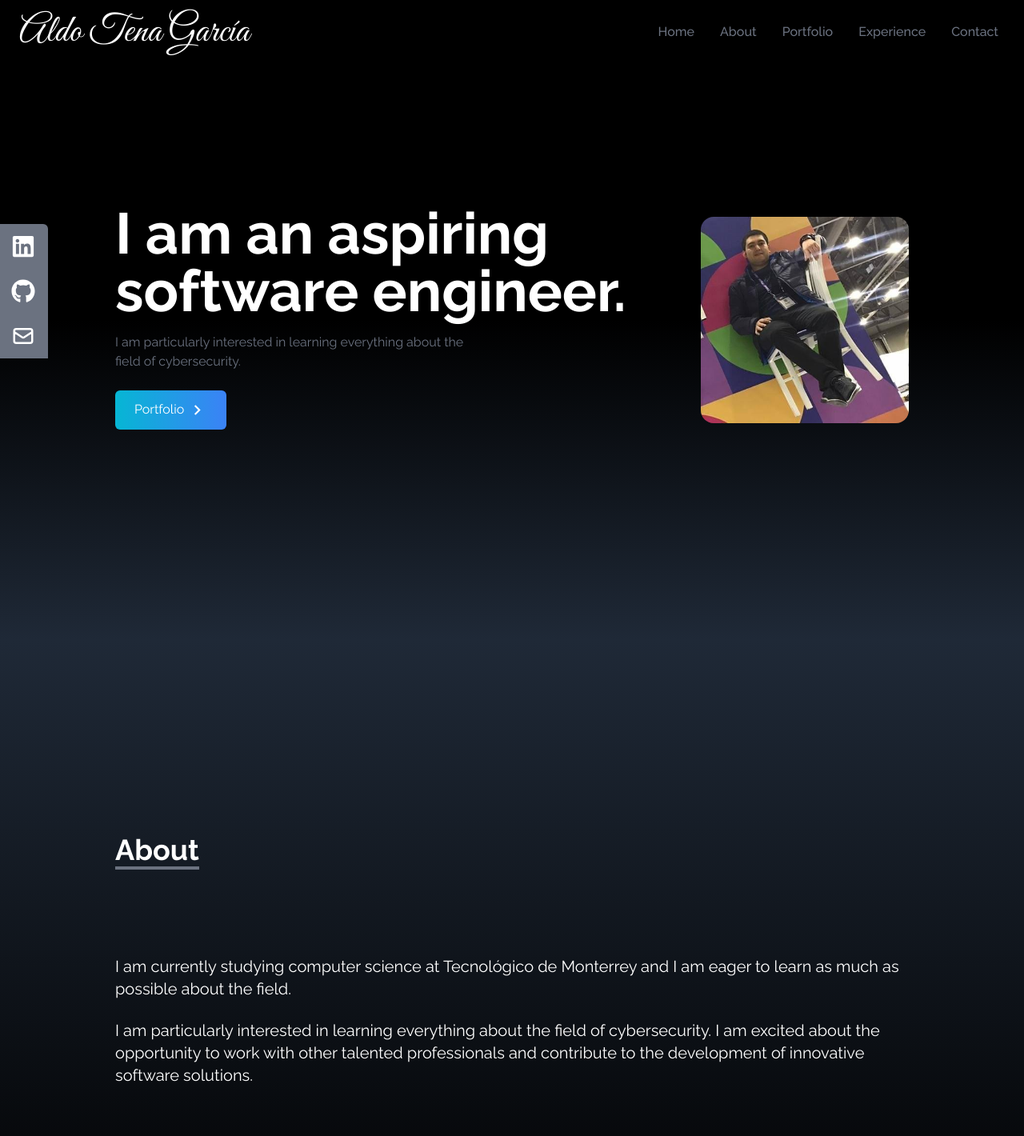
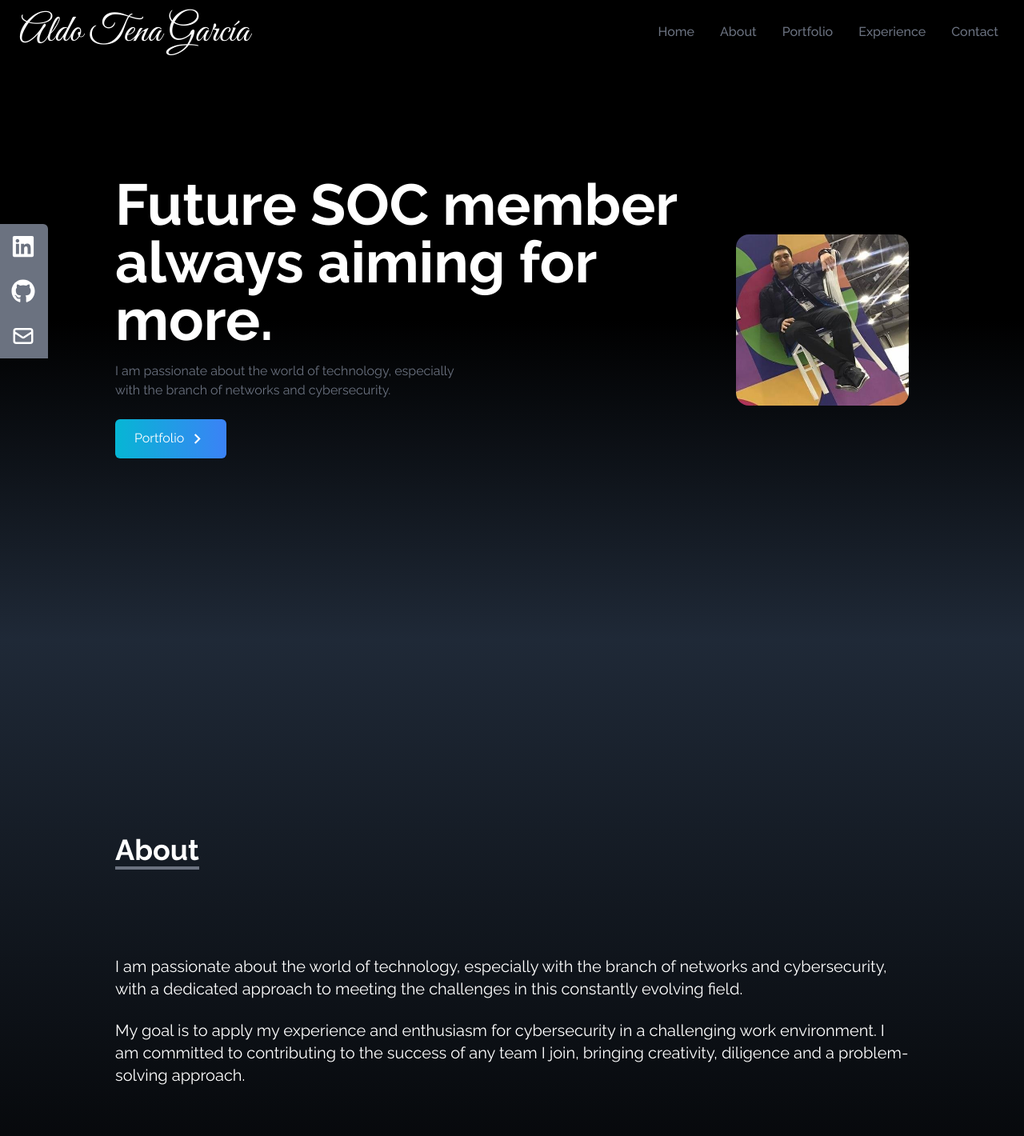
Before and after one commit to ATG-5222/atg-portfolio, a React (Create React App) app: page / in a window 1280 px wide. Shown: the top 1420 px of the page at 80% size. Built offline with nearby package versions, Linux system fonts and the light colour scheme.

Commit message:
Cambiar descripción de Home y About

```diff
--- a/src/components/About.jsx
+++ b/src/components/About.jsx
@@ -12,16 +12,12 @@
             About
           </p>
         </div>
-
         <p className="text-xl mt-20">
-          I am currently studying computer science at Tecnológico de Monterrey and I am eager to learn as much as possible about the field.
+        I am passionate about the world of technology, especially with the branch of networks and cybersecurity, with a dedicated approach to meeting the challenges in this constantly evolving field.
         </p>
-
         <br />
-
         <p className="text-xl">
-          I am particularly interested in learning everything about the field of cybersecurity.
-          I am excited about the opportunity to work with other talented professionals and contribute to the development of innovative software solutions.
+        My goal is to apply my experience and enthusiasm for cybersecurity in a challenging work environment. I am committed to contributing to the success of any team I join, bringing creativity, diligence and a problem-solving approach.
         </p>
       </div>
     </div>
--- a/src/components/Home.jsx
+++ b/src/components/Home.jsx
@@ -12,12 +12,11 @@
       <div className="max-w-screen-lg mx-auto flex flex-col items-center justify-center h-full px-4 md:flex-row">
         <div className="flex flex-col justify-center h-full">
           <h2 className="text-4xl sm:text-7xl font-bold text-white">
-            I am an aspiring software engineer.
+            Future SOC member always aiming for more.
           </h2>
           <p className="text-gray-500 py-4 max-w-md">
-            I am particularly interested in learning everything about the field of cybersecurity.
+            I am passionate about the world of technology, especially with the branch of networks and cybersecurity.
           </p>
-
           <div>
             <Link
               to="portfolio"
```
